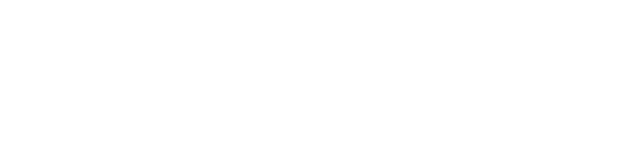
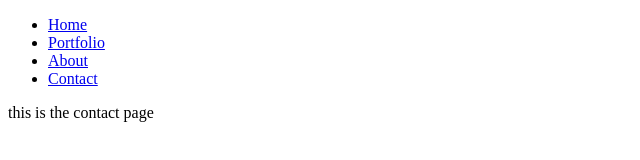
Before and after one commit to soniarb9/Art-Portfolio-Project, a plain HTML site: page contact.html in a window 1280 px wide. Shown: the whole page, without its empty margins (0-640 px from the left). Drawn offline with Linux system fonts and the light colour scheme.

Commit message:
Update contact.html

```diff
--- a/contact.html
+++ b/contact.html
@@ -1,5 +1,6 @@
 <!DOCTYPE html>
 <html lang="en">
+
 <head>
   <meta charset="UTF-8" />
   <meta http-equiv="X-UA-Compatible" content="IE=edge" />
@@ -7,5 +8,19 @@
   <title>Art Portfolio Sonia Sharma</title>
   <link rel="stylesheet" href="style.css" />
 </head>
-  <body></body>
+
+<body>
+  <nav>
+    <ul>
+      <li><a href="/index.html">Home</a></li>
+      <li><a href="/portfolio.html">Portfolio</a></li>
+      <li><a href="/about.html">About</a></li>
+      <li><a href="/contact.html">Contact</a></li>
+    </ul>
+  </nav>
+  <div>
+    this is the contact page
+  </div>
+</body>
+
 </html>
```
Lines whose indentation alone changed are shown as unchanged.
